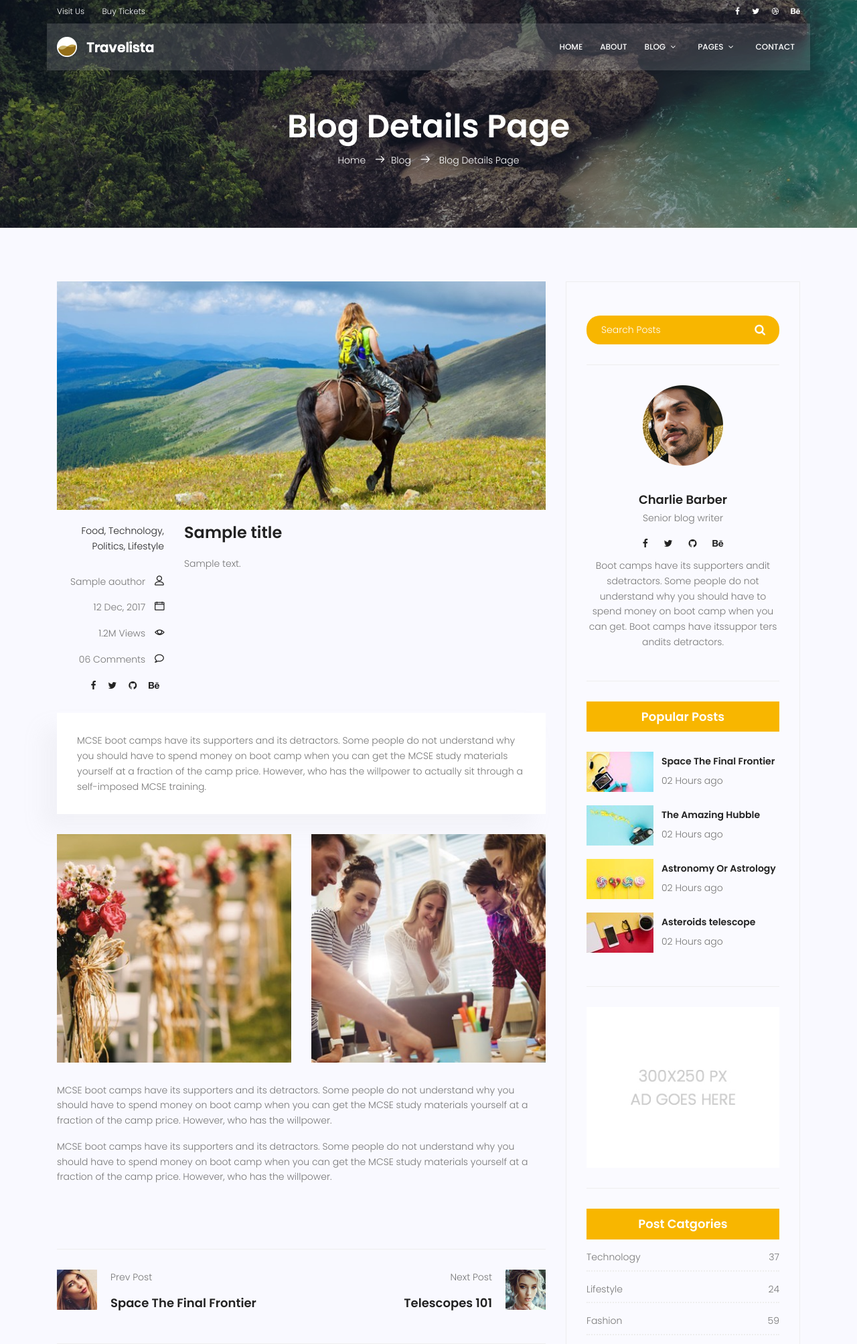
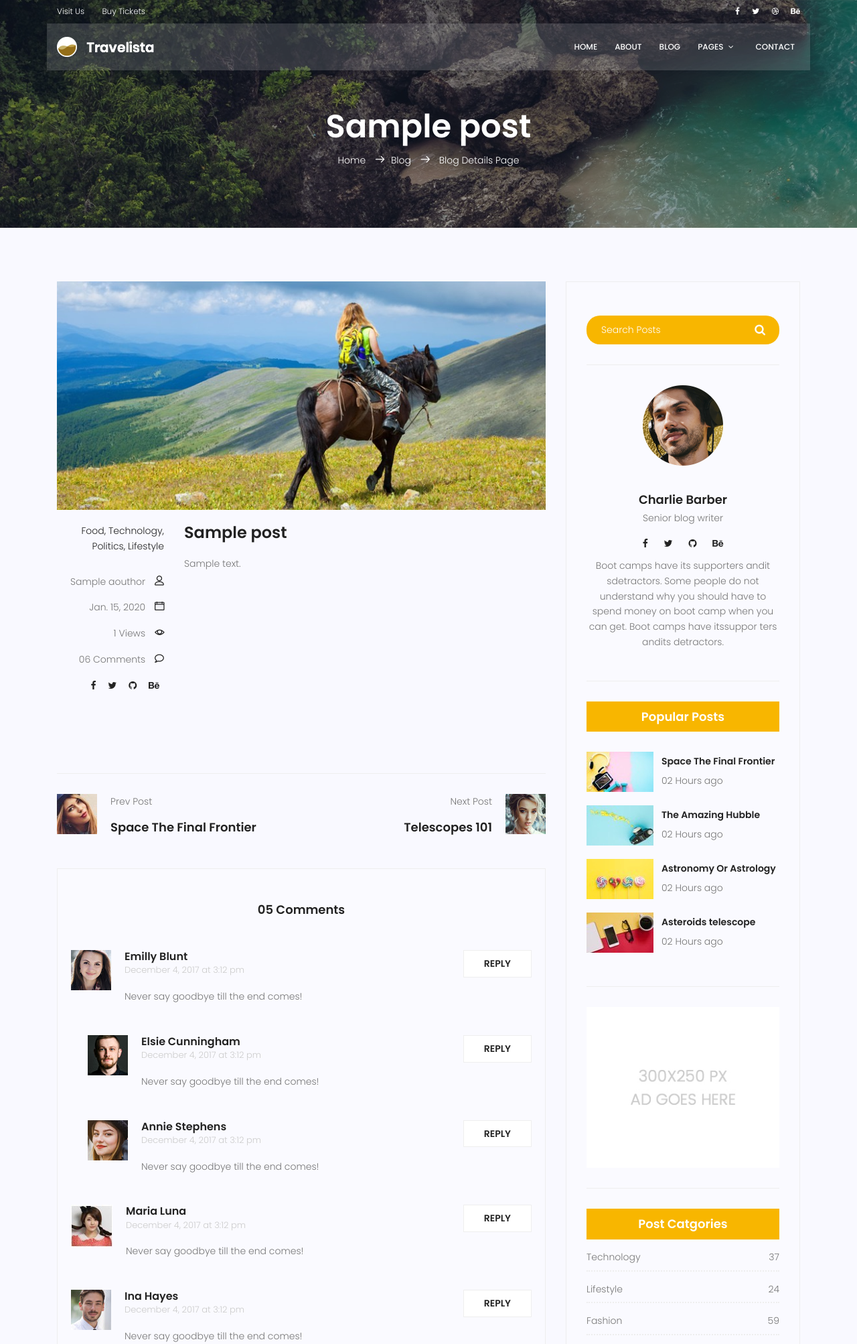
Before and after one commit to farazrze/my_site2026, a Django app: template templates/blog/single.html in a window 1280 px wide. Shown: the top 2006 px of the page at 67% size. Run offline with Django 5.2, Linux system fonts and the light colour scheme; tables that the repository leaves empty hold one stand-in row (values such as "Sample post"); the template is opened without the code that fills it: values that come from a table or form of the project are taken from there, most other values are stand-ins (such as "Sample title", 1, 10 or a date in 2020); some libraries are stand-ins or nearby versions.

Commit message:
dynamic urls for blog

```diff
--- a/blog/urls.py
+++ b/blog/urls.py
@@ -5,5 +5,5 @@
 
 urlpatterns = [
     path("",blog_home,name="home_blog"),
-    path("single",blog_single,name="single_blog"),
+    path("<int:pid>",blog_single,name="single_blog"),
 ]
--- a/templates/base.html
+++ b/templates/base.html
@@ -56,17 +56,14 @@
 				<div class="container main-menu">
 					<div class="row align-items-center justify-content-between d-flex">
 				      <div id="logo">
-				        <a href="index.html"><img src="{% static 'img/logo.png' %}" alt="" title="" /></a>
+				        <a href="{% url "mainpages:home" %}"><img src="{% static 'img/logo.png' %}" alt="" title="" /></a>
 				      </div>
 				      <nav id="nav-menu-container">
 				        <ul class="nav-menu">
 				          <li><a href={% url 'mainpages:home' %}>Home</a></li>
 				          <li><a href={% url 'mainpages:about' %}>About</a></li>
 				          <li class="menu-has-children"><a href={% url "blog:home_blog" %}>Blog</a>
-				            <ul>
-				              <li><a href={% url "blog:home_blog" %}>Blog Home</a></li>
-				              <li><a href={% url "blog:single_blog" %}>Blog Single</a></li>
-				            </ul>
+
 				          </li>
 				          <li class="menu-has-children"><a href="">Pages</a>
 				            <ul>
--- a/templates/blog/home.html
+++ b/templates/blog/home.html
@@ -119,9 +119,9 @@
               <div class="feature-img">
                 <img class="img-fluid" src="{% static 'img/blog/feature-img1.jpg' %}" alt="" />
               </div>
-              <a class="posts-title" href="blog-single.html"><h3>{{ post.title }} </h3></a>
+              <a class="posts-title" href="{% url 'blog:single_blog' pid=post.id %}"><h3>{{ post.title }} </h3></a>
               <p class="excert">{{ post.content }}</p>
-              <a href="blog-single.html" class="primary-btn">View More</a>
+              <a href="{% url "blog:single_blog" pid=post.id %}" class="primary-btn">View More</a>
 
             </div>
           </div>
--- a/templates/blog/single.html
+++ b/templates/blog/single.html
@@ -7,9 +7,9 @@
     <div class="container">
       <div class="row d-flex align-items-center justify-content-center">
         <div class="about-content col-lg-12">
-          <h1 class="text-white">Blog Details Page</h1>
+          <h1 class="text-white">{{post.title}}</h1>
           <p class="text-white link-nav">
-            <a href="index.html">Home</a> <span class="lnr lnr-arrow-right"></span><a href="blog-home.html">Blog</a> <span class="lnr lnr-arrow-right"></span> <a href="blog-single.html">Blog Details Page</a>
+            <a href="{% url "mainpages:home" %}">Home</a> <span class="lnr lnr-arrow-right"></span><a href="{% url "blog:home_blog" %}">Blog</a> <span class="lnr lnr-arrow-right"></span> <a>Blog Details Page</a>
           </p>
         </div>
       </div>
@@ -48,10 +48,10 @@
                   <a href="#">{{aouthor}}</a> <span class="lnr lnr-user"></span>
                 </p>
                 <p class="date col-lg-12 col-md-12 col-6">
-                  <a href="#">12 Dec, 2017</a> <span class="lnr lnr-calendar-full"></span>
+                  <a href="#">{{post.update_date}}</a> <span class="lnr lnr-calendar-full"></span>
                 </p>
                 <p class="view col-lg-12 col-md-12 col-6">
-                  <a href="#">1.2M Views</a> <span class="lnr lnr-eye"></span>
+                  <a href="#">{{post.counter_view}} Views</a> <span class="lnr lnr-eye"></span>
                 </p>
                 <p class="comments col-lg-12 col-md-12 col-6">
                   <a href="#">06 Comments</a> <span class="lnr lnr-bubble"></span>
@@ -73,22 +73,14 @@
               </div>
             </div>
             <div class="col-lg-9 col-md-9">
-              <h3 class="mt-20 mb-20"> {{title}} </h3>
-              <p> {{body}} </p>
+              <h3 class="mt-20 mb-20"> {{post.title}} </h3>
+              <p> {{post.content}} </p>
             </div>
             <div class="col-lg-12">
-              <div class="quotes">MCSE boot camps have its supporters and its detractors. Some people do not understand why you should have to spend money on boot camp when you can get the MCSE study materials yourself at a fraction of the camp price. However, who has the willpower to actually sit through a self-imposed MCSE training.</div>
+
               <div class="row mt-30 mb-30">
-                <div class="col-6">
-                  <img class="img-fluid" src="{% static 'img/blog/post-img1.jpg' %}" alt="" />
-                </div>
-                <div class="col-6">
-                  <img class="img-fluid" src="{% static 'img/blog/post-img2.jpg' %}" alt="" />
-                </div>
-                <div class="col-lg-12 mt-30">
-                  <p>MCSE boot camps have its supporters and its detractors. Some people do not understand why you should have to spend money on boot camp when you can get the MCSE study materials yourself at a fraction of the camp price. However, who has the willpower.</p>
-                  <p>MCSE boot camps have its supporters and its detractors. Some people do not understand why you should have to spend money on boot camp when you can get the MCSE study materials yourself at a fraction of the camp price. However, who has the willpower.</p>
-                </div>
+
+
               </div>
             </div>
           </div>
```
Also changed, not shown: blog/views.py (+4 -3 lines).
